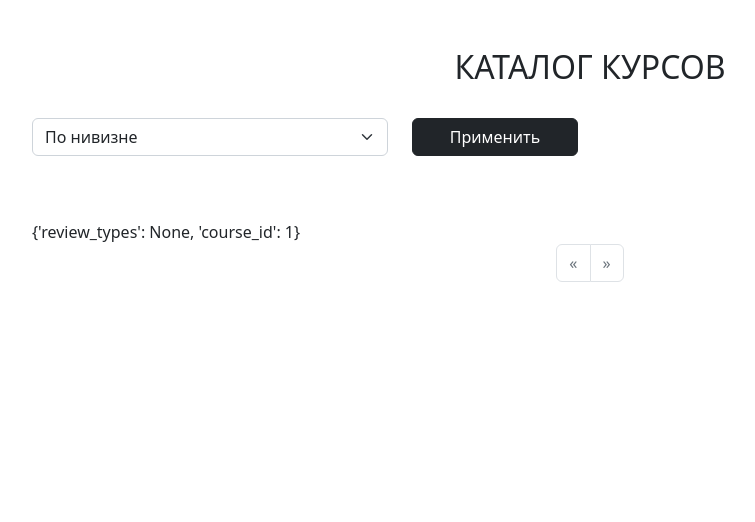
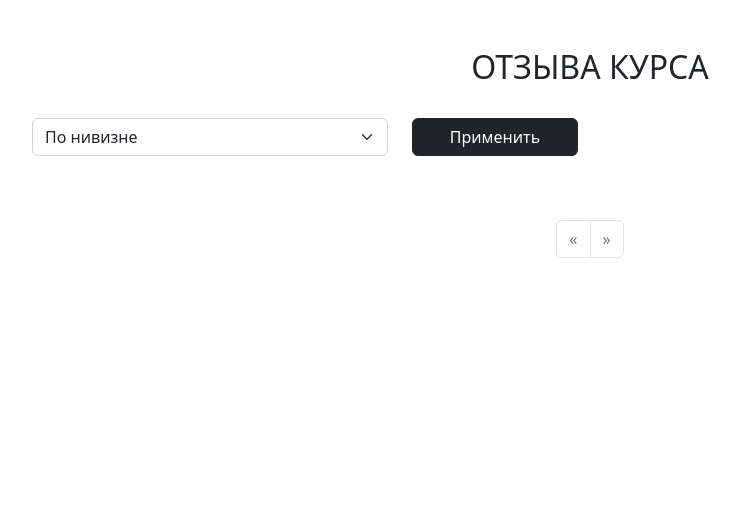
Before and after one commit to Ru5rik/asadov-221-3210-web-dev-2024-2, a Flask app: page /courses/1/reviews in a window 1280 px wide. Shown: the part 77-599 px from the top of the page, without its empty margins (50-805 px from the left). Run offline with Flask 3, Linux system fonts and the light colour scheme; the visitor is signed in with stand-in values (Sample User, id 1); data comes from the database, SQL or seed files in the repository.

Commit message:
Fix lab6

```diff
--- a/lab6/app/app.py
+++ b/lab6/app/app.py
@@ -14,6 +14,10 @@ db.init_app(app)
 migrate = Migrate(app, db)
 
 init_login_manager(app)
+
+@app.errorhandler(Exception)
+def handle_error(e):
+    return render_template("error.html", error=e)
 
 @app.errorhandler(SQLAlchemyError)
 def handle_sqlalchemy_error(err):
--- a/lab6/app/config.py
+++ b/lab6/app/config.py
@@ -4,6 +4,6 @@ SECRET_KEY = 'bc4c54c7519d1619a97d210b40fe519556efc7714ea61a1d369758bc9468b771'
 
 SQLALCHEMY_DATABASE_URI = 'mysql+mysqlconnector://std_2443_lab6:9257102455@std-mysql.ist.mospolytech.ru/std_2443_lab6'
 SQLALCHEMY_TRACK_MODIFICATIONS = False
-SQLALCHEMY_ECHO = True
+SQLALCHEMY_ECHO = False
 
 UPLOAD_FOLDER = os.path.join(os.path.dirname(os.path.abspath(__file__)), 'media', 'images')
--- a/lab6/app/courses.py
+++ b/lab6/app/courses.py
@@ -30,7 +30,7 @@ def search_params():
 
 def search_review_params():
     return {
-        'review_types': request.args.get('review_type')
+        'review_types': request.args.get('review_types')
     }
 
 @bp.route('/')
@@ -112,6 +112,13 @@ def comment(course_id):
 
         course = db.get_or_404(Course, course_id)
 
+
+        print(db.session.query(Review).filter(Review.user_id == current_user.id, Review.course_id == course_id).all())
+        can =  db.session.query(Review).filter(Review.user_id == current_user.id, Review.course_id == course_id).all() or False
+        if can:
+            flash(f'У вас уже есть отзыв!', 'warning')
+            return redirect(url_for('courses.show', course_id=course_id))
+
         course.rating_num = course.rating_num + 1
         course.rating_sum = course.rating_sum + int(review.raiting)
 
@@ -126,12 +133,13 @@ def comment(course_id):
 
 @bp.route('/<int:course_id>/reviews')
 def reviews(course_id):
+    resparams = {}
     resparams = search_review_params()
     resparams['course_id'] = course_id
-
     reviews = ReviewFilter(**resparams).perform()
 
     pagination = db.paginate(reviews, per_page=5)
+
     reviews = pagination.items
     return render_template('courses/reviews.html',
                            reviews=reviews,
--- a/lab6/app/models.py
+++ b/lab6/app/models.py
@@ -119,3 +119,9 @@ class Review(Base):
 
     course: Mapped["Course"] = relationship()
     user: Mapped["User"] = relationship()
+
+    @property
+    def raiting_name(self):
+        return RAITINGS_NAME[self.raiting]
+
+RAITINGS_NAME = ['Ужасно', 'Плохо', 'Неудовлетворительно', 'Удовлетворительно', 'Хорошо', 'Отлично']
--- a/lab6/app/templates/courses/reviews.html
+++ b/lab6/app/templates/courses/reviews.html
@@ -5,11 +5,11 @@
 <div class="container">
     <div class="my-5">
 
-        <h2 class="mb-3 text-center text-uppercase font-weight-bold">Каталог курсов</h2>
+        <h2 class="mb-3 text-center text-uppercase font-weight-bold">Отзыва курса</h2>
 
         <form class="mb-5 mt-3 row align-items-center">
             <div class="col-md-4 my-3">
-                <select class="form-select" id="review-category" name="review_type" title="Сортировать">
+                <select class="form-select" id="review-category" name="review_types" title="Сортировать">
                     <option {% if params['review_types'] == 'fresh' %} selected {% endif %} value="fresh">По нивизне</option>
                     <option {% if params['review_types'] == 'good' %} selected {% endif %} value="good">Cначала положительные</option>
                     <option {% if params['review_types'] == 'bad' %} selected {% endif %} value="bad">Cначала отрицательные</option>
@@ -26,8 +26,8 @@
         {% for review in reviews %}
         <div class="card mb-3">
             <div class="card-header">
-                <h5 class="card-title">Оценка: {{ review.raiting }} | {{ review.user.first_name }} {{
-                    review.user.last_name }} | {{ review.created_at }} </h5>
+                <h5 class="card-title">Оценка: {{ review.raiting_name }} | {{ review.user.first_name }} {{
+                    review.user.last_name }} | {{ review.created_at.strftime('%H:%M %d.%m.%Y')  }} </h5>
             </div>
             <div class="card-body">
                 <p class="card-text">{{ review.text }}</p>
--- a/lab6/app/templates/courses/show.html
+++ b/lab6/app/templates/courses/show.html
@@ -98,8 +98,8 @@
         {% for review in reviews %}
         <div class="card mb-3">
             <div class="card-header">
-                <h5 class="card-title">Оценка: {{ review.raiting }} | {{ review.user.first_name }} {{
-                    review.user.last_name }} | {{ review.created_at }} </h5>
+                <h5 class="card-title">Оценка: {{ review.raiting_name }} | {{ review.user.first_name }} {{
+                    review.user.last_name }} | {{ review.created_at.strftime('%H:%M %d.%m.%Y') }} </h5>
             </div>
             <div class="card-body">
                 <p class="card-text">{{ review.text }}</p>
--- a/lab6/app/templates/pagination.html
+++ b/lab6/app/templates/pagination.html
@@ -1,7 +1,6 @@
 {% macro render_pagination(pagination, endpoint, params={}) %}
     {% set per_page = pagination.per_page %}
     <nav>
-        {{ params }}
         <ul class="pagination justify-content-center">
             <li class="page-item {% if not pagination.has_prev %}disabled{% endif %}">
                 <a class="page-link" href="{{ url_for(endpoint, page=(pagination.page - 1), per_page=per_page, **params) if pagination.has_prev else '#' }}" aria-label="Previous">
@@ -11,14 +10,14 @@
             {%- for page in pagination.iter_pages() %}
                 {% if page %}
                     <li class="page-item {% if page == pagination.page %}active{% endif %}">
-                        <a class="page-link" href="{{ url_for(endpoint, page=page, per_page=per_page, **params) }}">
+                        <a class="page-link" href="{{ url_for(endpoint, page=page, **params) }}">
                             {{ page }}
                         </a>
                     </li>
                 {% endif %}
             {%- endfor %}
             <li class="page-item {% if not pagination.has_next %}disabled{% endif %}">
-                <a class="page-link" href="{{ url_for(endpoint, page=(pagination.page + 1), per_page=per_page, **params) if pagination.has_next else '#' }}" aria-label="Next">
+                <a class="page-link" href="{{ url_for(endpoint, page=(pagination.page + 1), **params) if pagination.has_next else '#' }}" aria-label="Next">
                     <span aria-hidden="true">&raquo;</span>
                 </a>
             </li>
--- a/lab6/app/tools.py
+++ b/lab6/app/tools.py
@@ -58,14 +58,8 @@ class ReviewFilter:
         self.query = db.select(Review).where(Review.course_id == course_id)
 
     def perform(self):
-        self.__filter_by_review_types()
+        if self.review_types == 'good':
+            return self.query.order_by(Review.raiting.desc(), Review.created_at.desc())
+        if self.review_types == 'bad':
+            return self.query.order_by(Review.raiting.asc(), Review.created_at.desc())
         return self.query.order_by(Review.created_at.desc())
-
-
-    def __filter_by_review_types(self):
-        print('111111111111111111', self.review_types)
-        # t = self.review_types[0]
-        # if t is 'good':
-        #     self.query = self.query.order_by(Review.raiting.desc())
-        # if t is 'bad':
-        #     self.query = self.query.order_by(Review.raiting.asc())
```
Also changed, not shown: lab6/app/templates/error.html (added, +9 -0 lines).
